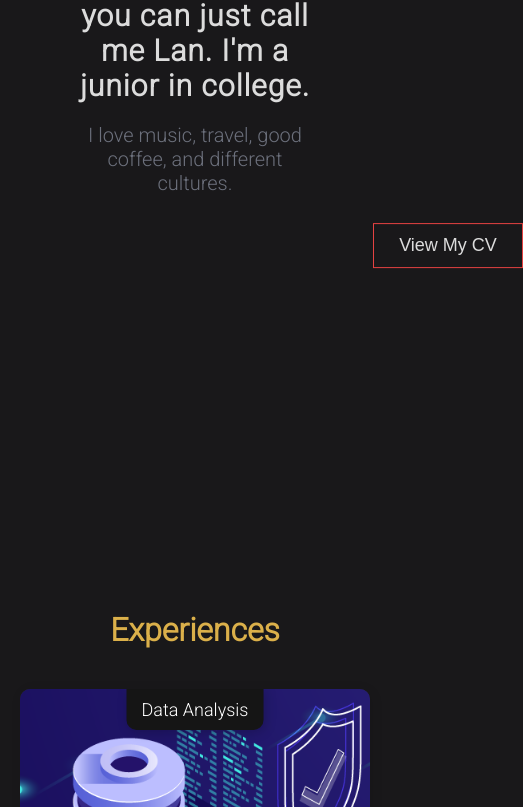
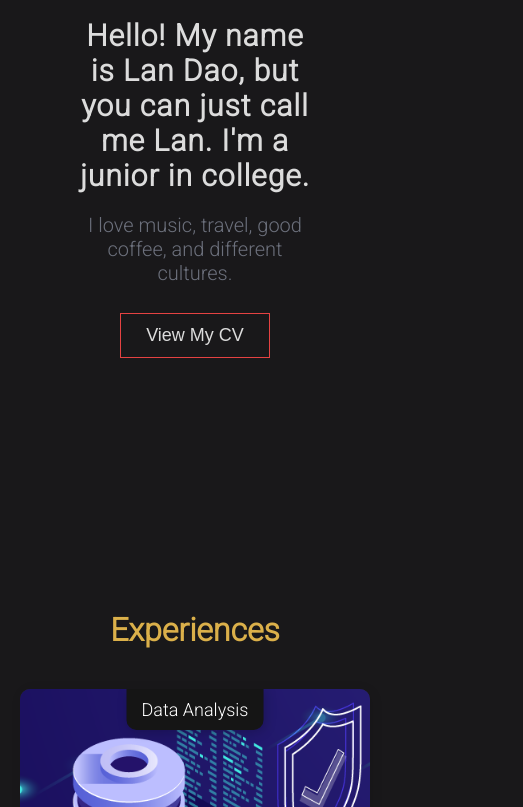
Before and after one commit to landao2607/landao2607.github.io, a plain HTML site: page index.html in a window 390 px wide. Shown: the part 293-1100 px from the top of the page, 523 px wide, since content can reach past the window. Drawn offline with nearby package versions, Linux system fonts and the light colour scheme.

Commit message:
fixing alignment

```diff
--- a/css/style.css
+++ b/css/style.css
@@ -81,12 +81,13 @@ nav{
 }
 .name{
 	font-family: 'Roboto', sans-serif;
-	width: 60%;
+	width: 50%;
 	position: absolute;
-	left: 20%;
-	top: 50%;
-	transform: translate(0%,-70%); /*center the text*/
+	left: 50%;
+	top: 40%;
+	transform: translate(-50%,-50%); /*center the text*/
 	text-align: center;
+	margin-right: -50%;
 }
 .name p:nth-child(1),.name .details{
 	color:#6c707c; /*grey*/
@@ -103,8 +104,6 @@ nav{
 	/*margin-top: 130px; /*center the emoji vertically
 	margin-left: 550px; /*center the emoji horizontally*/
 	position: relative;
-	left: 47%;
-	top: 100%;
 }
 
 @keyframes wave-animation {
@@ -128,12 +127,11 @@ nav{
 }
 
 .cv-container {
-  position: absolute;
+  position: relative;
   display: flex;
   justify-content: center;
   align-items: center;
-	margin-top: 30px;
-	margin-left: 370px; /*center the button horizontally*/
+	margin-top: 50px;
 }
 
 .cv-center {
@@ -526,7 +524,7 @@ a {
 			background-size: 1150px !important;
 
 		}
-		.name .wave{
+		.name {
 			left: 10%;
 			top: 50%;
 			transform: translate(-10%,-50%);
@@ -555,7 +553,7 @@ a {
 			background-image: none !important;
 		}
 
-		.name .wave{
+		.name {
 			left: 50%;
 			top: 50%;
 			transform: translate(-50%,-50%);
--- a/index.html
+++ b/index.html
@@ -40,9 +40,10 @@
 			</div>
 		</nav>
 		<!--name--------------------------->
-		<!--wave emoji--->
-		<p style="font-size:30px"><span class="wave">👋</span></p>
+
 		<div class="name">
+			<!--wave emoji--->
+			<p style="font-size:30px"><span class="wave">👋</span></p>
 			<!--intro--->
 			<h1>Hello! My name is Lan Dao, but you can just call me Lan. I'm a junior in college. </h1>
 			<!--details--------------->
```
